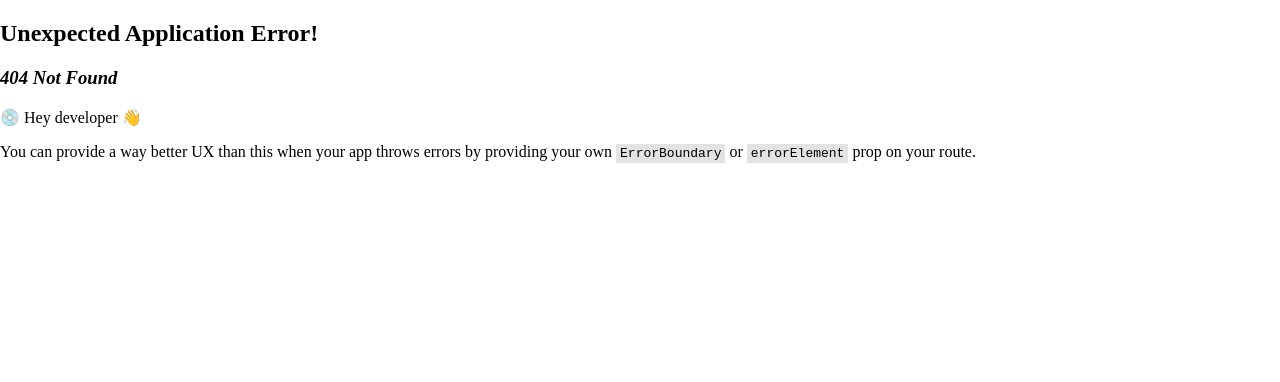
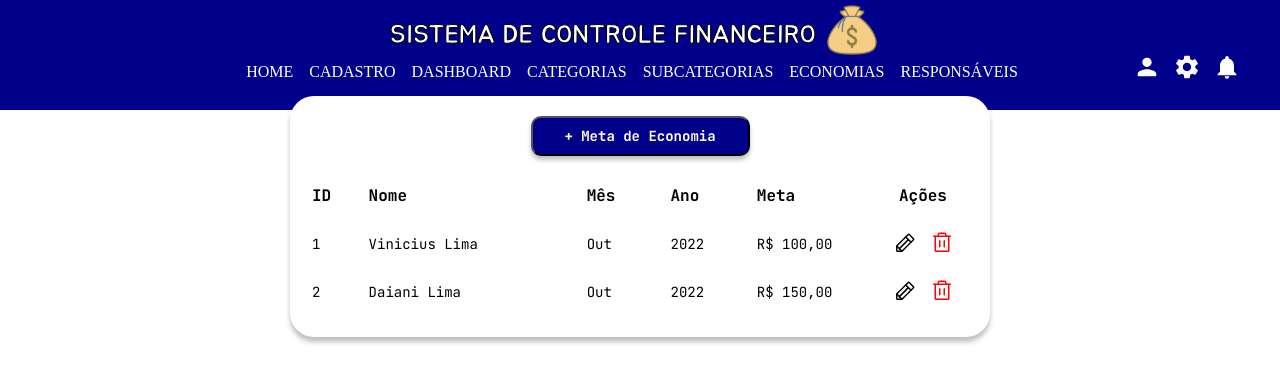
Before and after one commit to ViniciusLima7/sistema-de-controle-financeiro, a React (Vite) app: page /economias in a window 1280 px wide. Before the commit this address had no page. Shown: the top 382 px of the page. Built offline with nearby package versions, Linux system fonts and the light colour scheme.

Commit message:
feat:  Adiciona Página de Economias

```diff
--- /dev/null
+++ b/src/pages/Economias/index.tsx
@@ -0,0 +1,59 @@
+import Actions from "../../components/Actions";
+import { Button } from "../../components/Button";
+import Header from "../../components/Header";
+import Column from "../../components/Table/Column";
+import Row from "../../components/Table/Row";
+import { Container } from "../../components/Table/TableArea/styles";
+
+export default function Economias() {
+  return (
+    <>
+      <Header />
+      <Container width="700px" top="2rem">
+        <Button text="+ Meta de Economia" marginBottom="15px" />
+        <table>
+          <thead>
+            <tr>
+              <Column title="ID" width="100px" />
+              <Column title="Nome" width="375px" />
+              <Column title="Mês" width="145px" />
+              <Column title="Ano" width="145px" />
+              <Column title="Meta" width="240px" />
+              <Column title="Ações" width="100px" />
+            </tr>
+          </thead>
+          <tbody>
+            <tr>
+              <Row>1</Row>
+              <Row>Vinicius Lima</Row>
+              <Row>Out</Row>
+              <Row>2022</Row>
+              <Row>R$ 100,00</Row>
+              <Row
+                justifyContent="space-evenly"
+                display="flex"
+                marginLeft="-20px"
+              >
+                <Actions />
+              </Row>
+            </tr>
+            <tr>
+              <Row>2</Row>
+              <Row>Daiani Lima</Row>
+              <Row>Out</Row>
+              <Row>2022</Row>
+              <Row>R$ 150,00</Row>
+              <Row
+                justifyContent="space-evenly"
+                display="flex"
+                marginLeft="-20px"
+              >
+                <Actions />
+              </Row>
+            </tr>
+          </tbody>
+        </table>
+      </Container>
+    </>
+  );
+}
--- a/src/routes/router.tsx
+++ b/src/routes/router.tsx
@@ -4,6 +4,7 @@ import App from "../App";
 import Cadastro from "../pages/Cadastro";
 import Categorias from "../pages/Categorias";
 import Dashboard from "../pages/Dashboard";
+import Economias from "../pages/Economias";
 import Home from "../pages/Home";
 import { Login } from "../pages/Login";
 import SubCategorias from "../pages/SubCategorias";
@@ -37,6 +38,10 @@ export const router = createBrowserRouter([
         path: "/subcategorias",
         element: <SubCategorias />,
       },
+      {
+        path: "/economias",
+        element: <Economias />,
+      },
     ],
   },
 ]);
```
